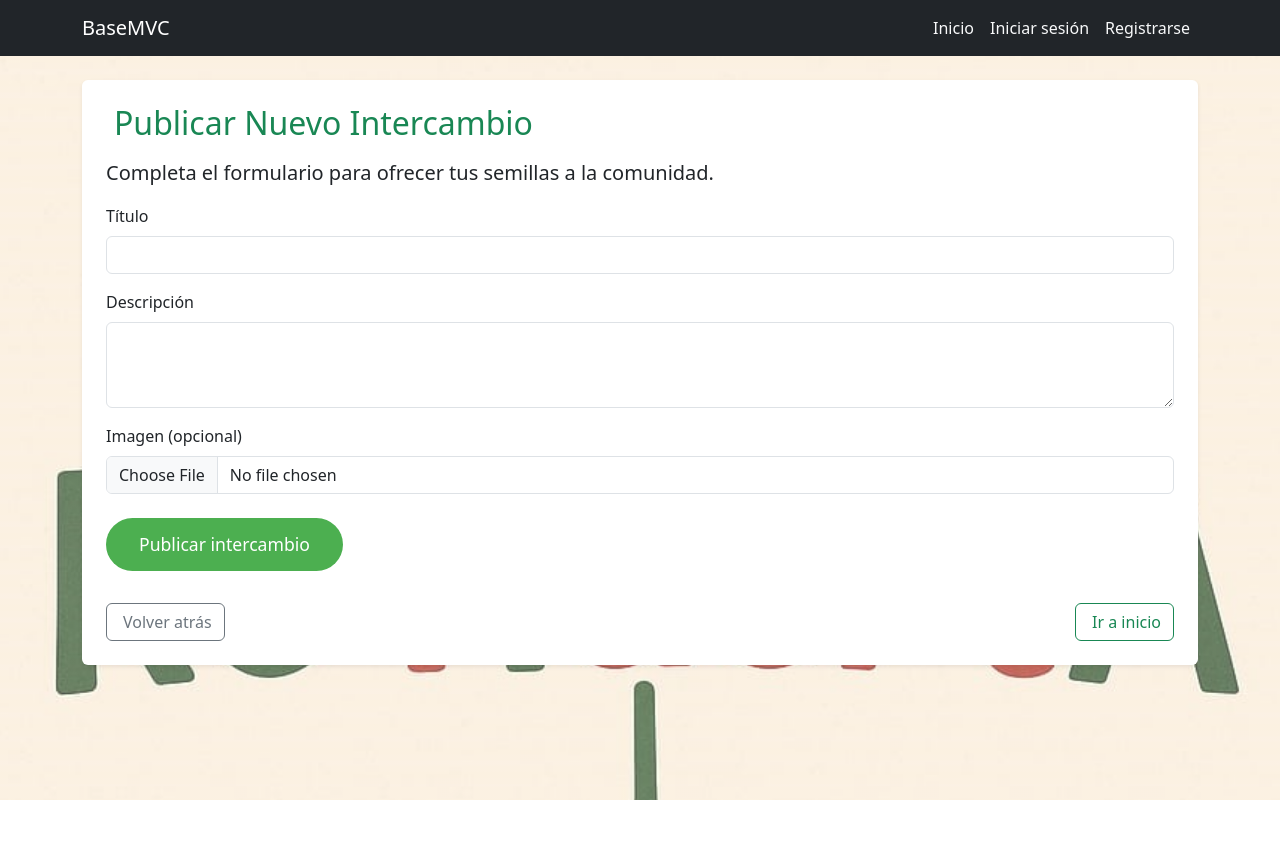
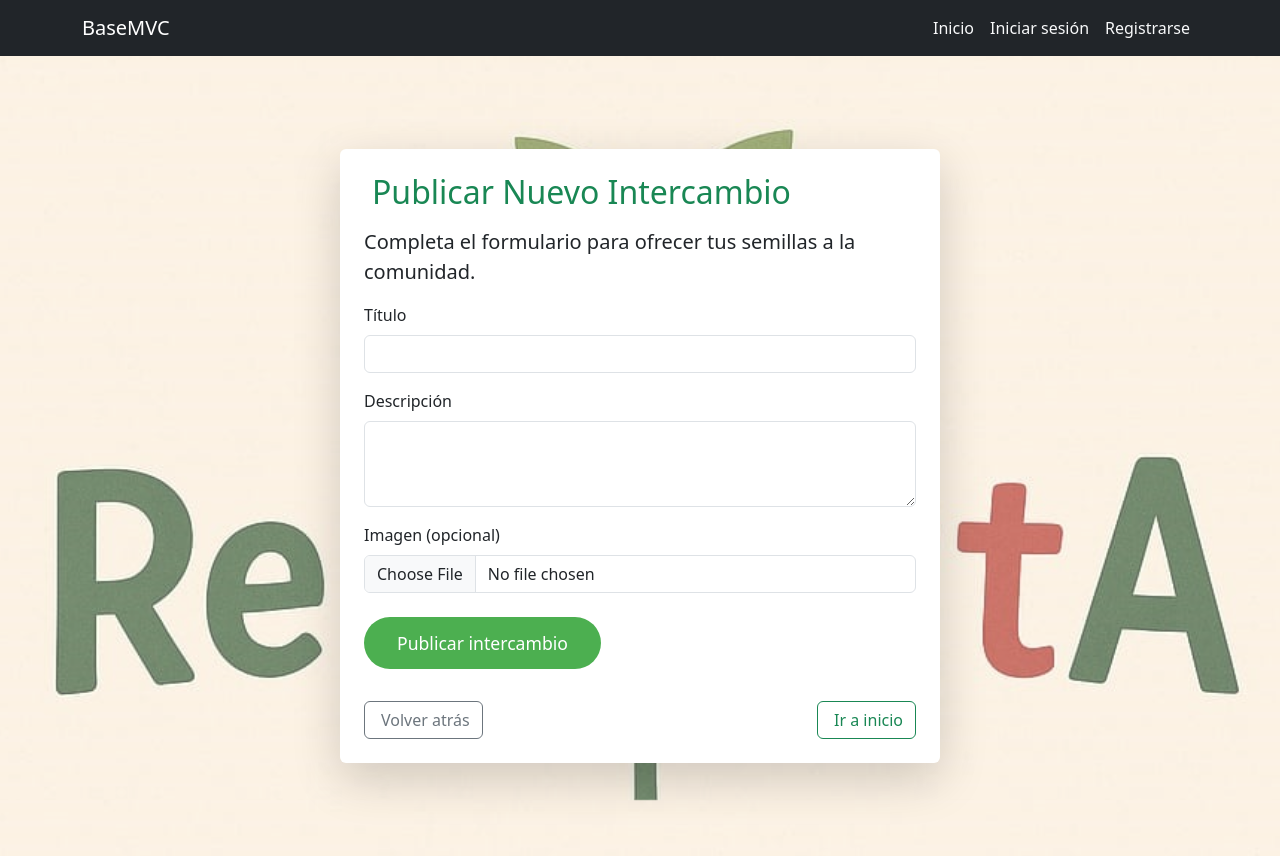
Before and after one commit to Daly2025/basemvcphp, a PHP site: template app/views/seed-exchange/create.php in a window 1280 px wide. Before the commit the page ends 800 px from the top, so only its background shows below. Run offline with PHP 8.4, Linux system fonts and the light colour scheme; the template is opened without the code that fills it, so the values that code supplies are empty.

Commit message:
puff y sigo en el mismo punto casi

```diff
--- a/app/views/seed-exchange/create.php
+++ b/app/views/seed-exchange/create.php
@@ -1,5 +1,5 @@
-<div class="container mt-4">
-    <div class="bg-white p-4 rounded shadow-sm">
+<div class="container d-flex justify-content-center align-items-center min-vh-100">
+    <div class="bg-white p-4 rounded shadow-lg" style="max-width: 600px; width: 100%;">
         <h2 class="mb-3 text-success"><i class="fa-solid fa-seedling me-2"></i>Publicar Nuevo Intercambio</h2>
         <p class="lead">Completa el formulario para ofrecer tus semillas a la comunidad.</p>
         <form method="post" action="<?= base_url() ?>seed-exchange" enctype="multipart/form-data" class="mb-4">
@@ -29,7 +29,7 @@
 </div>
 <style>
 body {
-    background: linear-gradient(rgba(255, 255, 255, 0.3), rgba(255, 255, 255, 0.3)), url('assets/img/logopeq.jpeg.jpg') center center/cover no-repeat fixed, linear-gradient(135deg, #e0ffe0 0%, #b2f7b8 100%);
+    background: linear-gradient(rgba(255, 255, 255, 0.35), rgba(255, 255, 255, 0.35)), url('assets/img/logopeq.jpeg.jpg') center center/cover no-repeat fixed, linear-gradient(135deg, #e0ffe0 0%, #b2f7b8 100%);
     min-height: 100vh;
 }
 .btn-huerta {
```
Also changed, not shown: assets/img/683858cbf241e_azul.jpeg (added).
